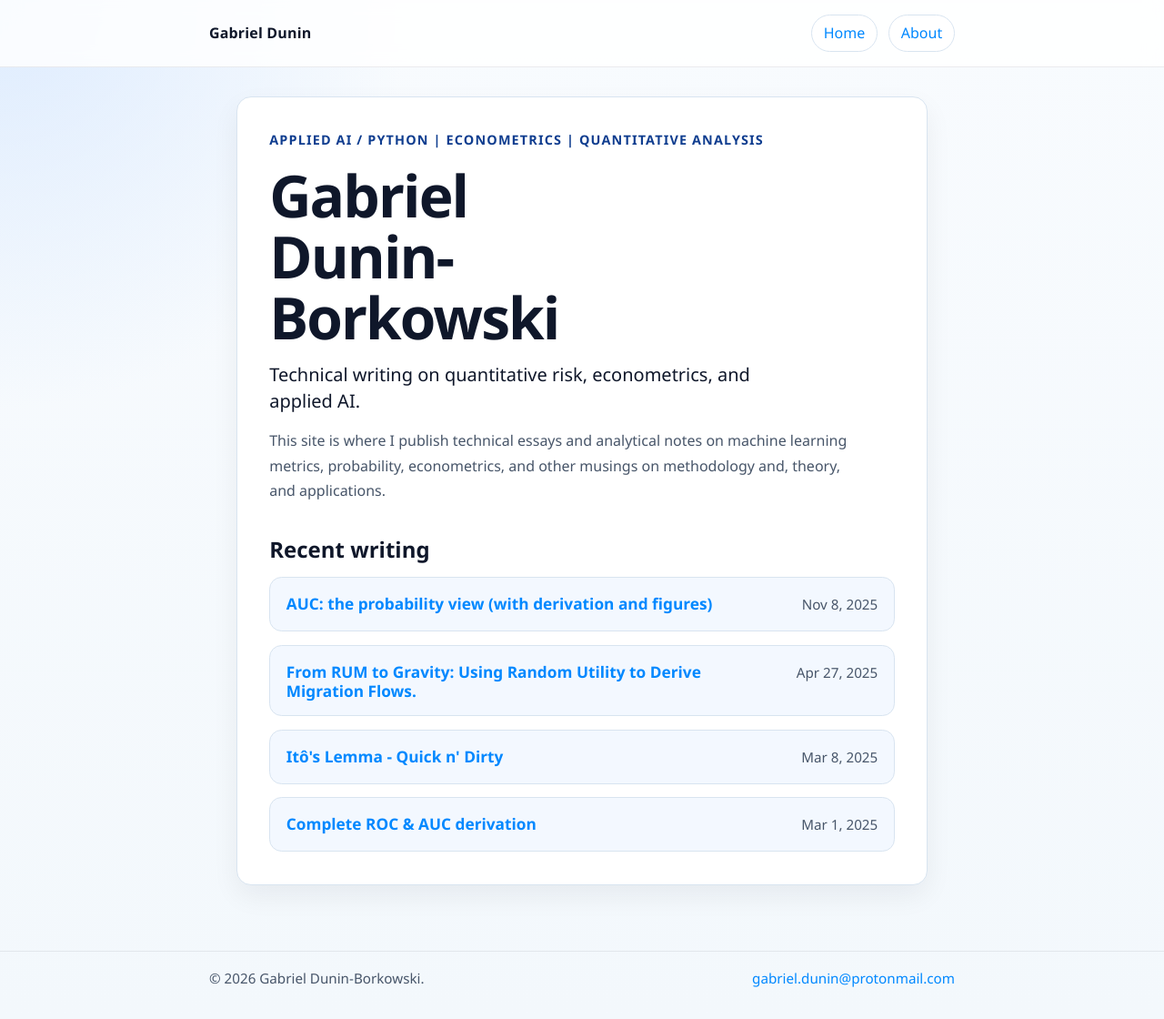
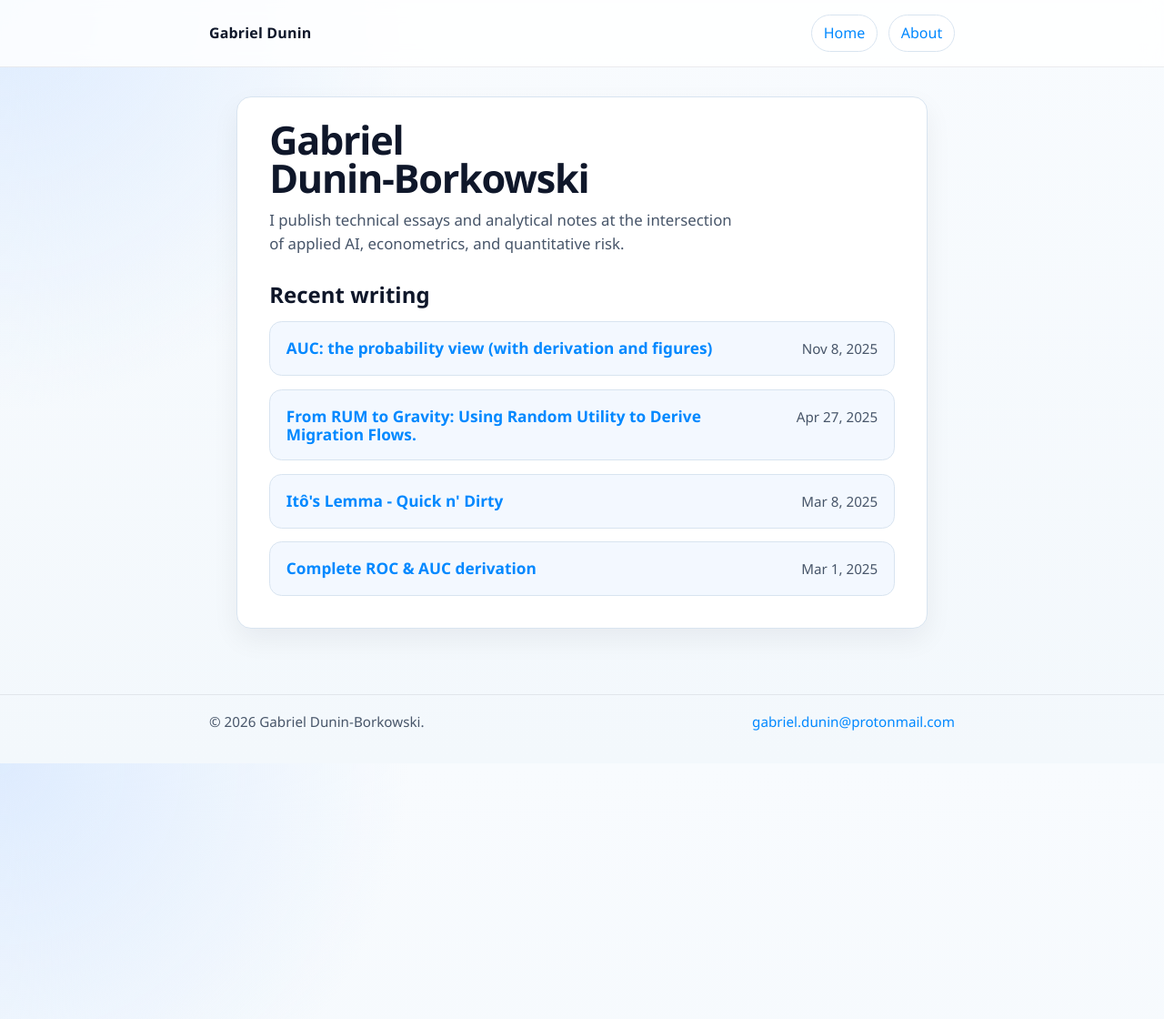
Before and after one commit to econometricsfanboy/gabrieldunin.com, a Jekyll site: the page built from docs/index.html, in a window 1280 px wide. Shown: the whole page at 91% size. Built offline with Jekyll 4.4.1, drawn with Linux system fonts in a browser that asks for light colours.

Commit message:
Tighten homepage hero layout

```diff
--- a/docs/css/styles.css
+++ b/docs/css/styles.css
@@ -162,6 +162,10 @@ th {
   box-shadow: var(--shadow);
 }
 
+.page-home .prose {
+  padding-top: clamp(1.15rem, 2.2vw, 1.65rem);
+}
+
 .prose > :first-child {
   margin-top: 0;
 }
@@ -196,46 +200,38 @@ th {
 }
 
 .home-hero {
-  margin-bottom: 2.25rem;
-}
-
-.home-hero__eyebrow {
-  margin-bottom: 0.9rem;
-  color: var(--accent-strong);
-  font-size: 0.9rem;
-  font-weight: 700;
-  letter-spacing: 0.08em;
-  text-transform: uppercase;
+  margin-bottom: 1.6rem;
 }
 
 .home-hero__title {
-  margin: 0 0 0.9rem;
-  font-size: clamp(2.5rem, 6vw, 4rem);
-  line-height: 1.05;
+  margin: 0 0 0.7rem;
+  font-size: clamp(1.95rem, 4.4vw, 2.7rem);
+  line-height: 0.98;
   letter-spacing: -0.03em;
-  max-width: 10ch;
+  max-width: none;
+  text-wrap: balance;
+  word-break: keep-all;
+  hyphens: none;
+}
+
+.home-hero__title span {
+  display: block;
 }
 
 .home-hero__lead {
-  margin-bottom: 1rem;
-  color: var(--text);
-  font-size: 1.25rem;
-  line-height: 1.45;
-  max-width: 34rem;
-}
-
-.home-hero__body {
-  max-width: 40rem;
+  margin-bottom: 0;
+  max-width: 32rem;
   color: var(--muted);
-  font-size: 1rem;
+  font-size: 1.05rem;
+  line-height: 1.58;
 }
 
 .home-section + .home-section {
-  margin-top: 2rem;
+  margin-top: 1.6rem;
 }
 
 .section-heading {
-  margin-bottom: 1rem;
+  margin-bottom: 0.9rem;
   font-size: 1.5rem;
 }
 
@@ -375,8 +371,12 @@ mjx-container[jax="CHTML"][display="true"] {
     align-items: flex-start;
   }
 
+  .home-hero__title {
+    font-size: 1.72rem;
+  }
+
   .home-hero__lead {
-    font-size: 1.12rem;
+    font-size: 1rem;
   }
 
   .post-card {
--- a/docs/index.html
+++ b/docs/index.html
@@ -5,15 +5,13 @@ description: Applied AI, econometrics, quantitative analysis, and technical writ
 ---
 
 <section class="home-hero" aria-labelledby="home-title">
-  <p class="home-hero__eyebrow">Applied AI / Python | Econometrics | Quantitative Analysis</p>
-  <h1 class="home-hero__title" id="home-title">Gabriel Dunin-Borkowski</h1>
+  <h1 class="home-hero__title" id="home-title">
+    <span>Gabriel</span>
+    <span>Dunin-Borkowski</span>
+  </h1>
   <p class="home-hero__lead">
-    Technical writing on quantitative risk, econometrics, and applied AI.
-  </p>
-  <p class="home-hero__body">
-    This site is where I publish technical essays and analytical notes on
-    machine learning metrics, probability, econometrics, and other musings on
-    methodology and, theory, and applications.
+    I publish technical essays and analytical notes at the intersection of
+    applied AI, econometrics, and quantitative risk.
   </p>
 </section>
 
```
